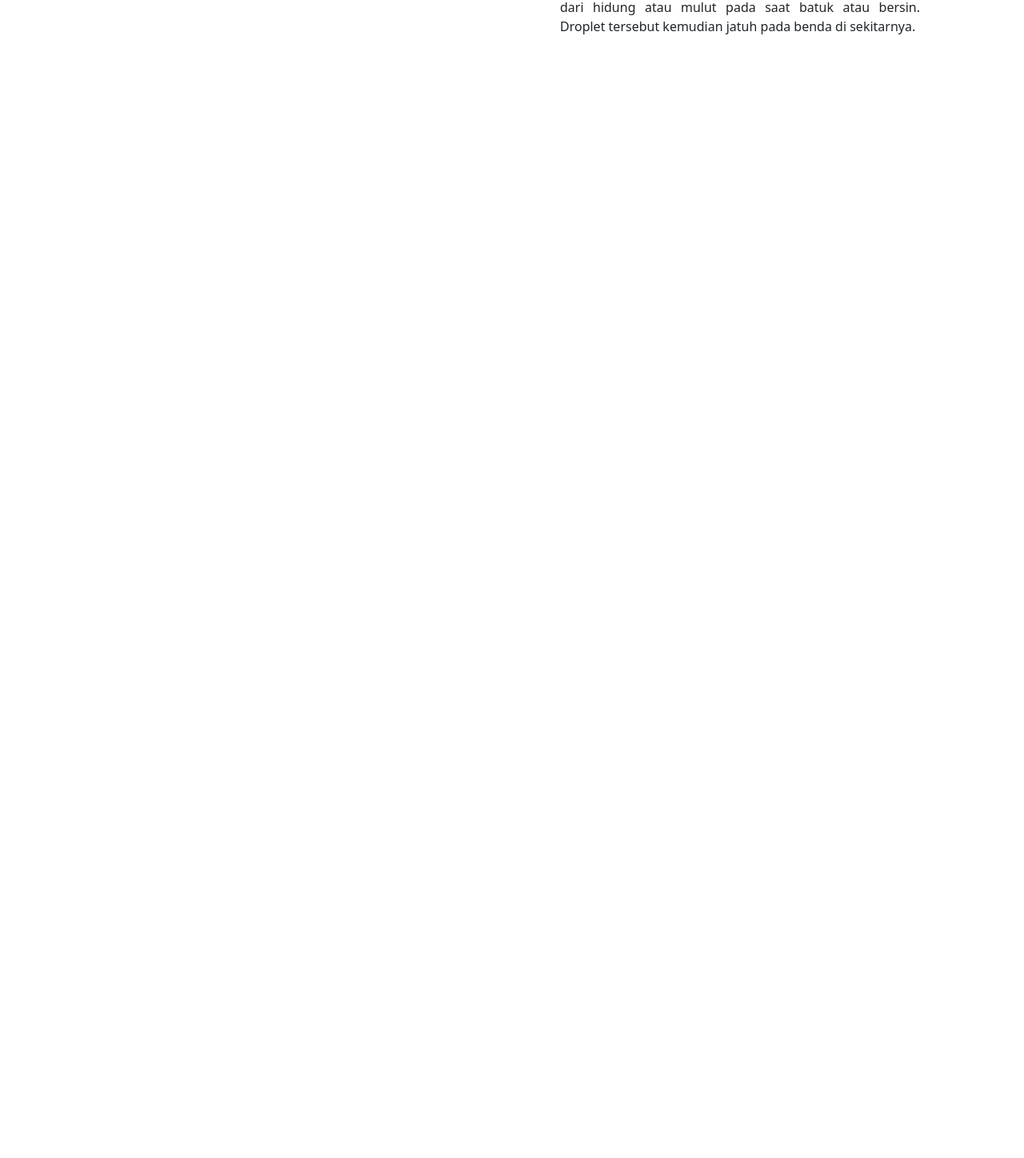
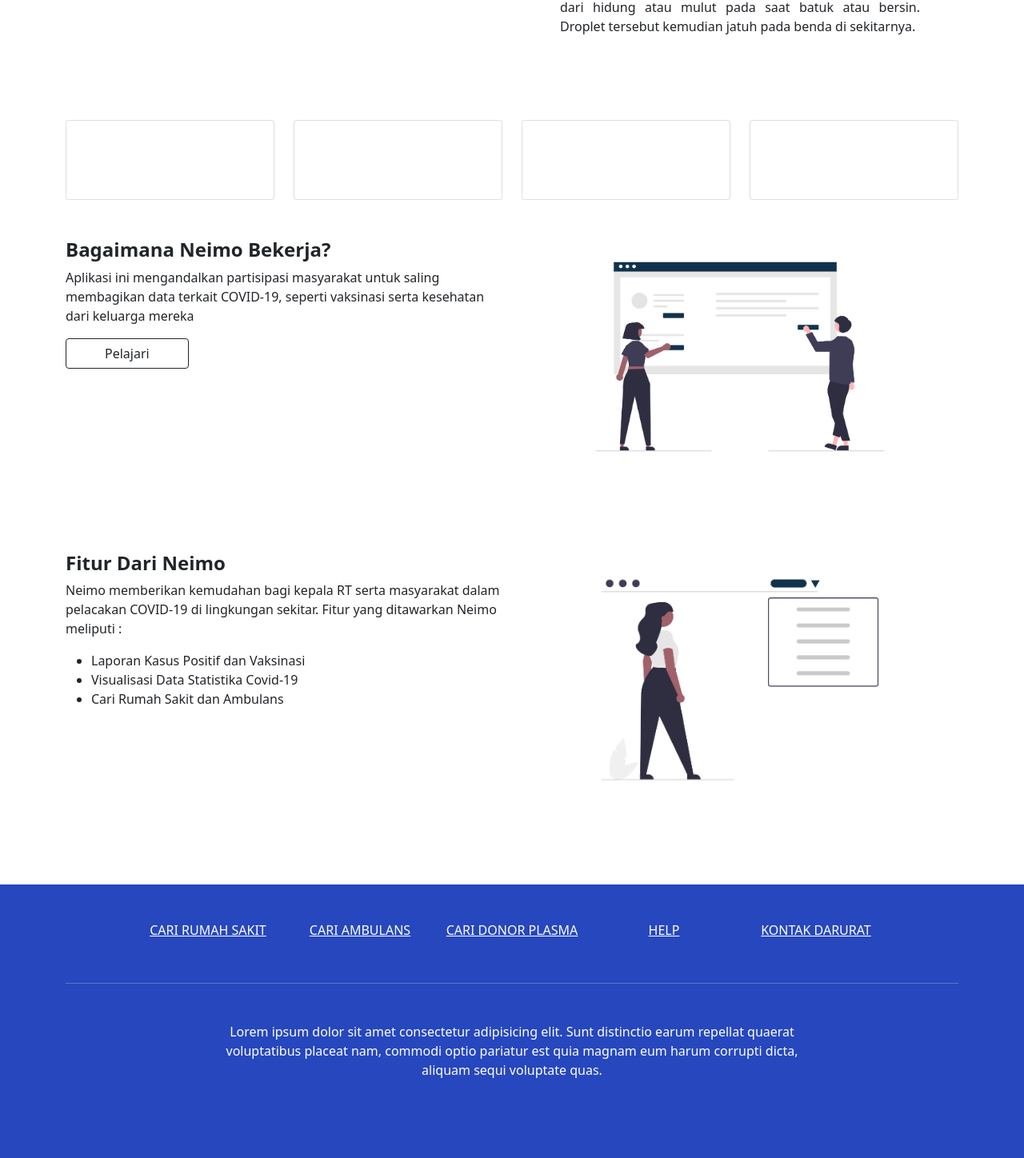
Before and after one commit to hafezdeldaffa/group-project-react, a React (Create React App) app: page / in a window 1280 px wide. Shown: the part 1462-2910 px from the top of the page at 80% size. Before the commit the page ends 1571 px from the top, so only its background shows below. Built offline with nearby package versions, Linux system fonts and the light colour scheme.

Commit message:
update LandingPage

```diff
--- a/src/container/LandingPage.jsx
+++ b/src/container/LandingPage.jsx
@@ -3,6 +3,10 @@
 import Navbar from '../components/Navbar';
 import ServiveInfo from '../components/ServiceInfo';
 import SymptomSection from '../components/SymptomSection';
+import IndonesiaCases from '../components/IndonesiaCases';
+import BusinessProcess from '../components/BusinessProcess';
+import Fitur from '../components/Fitur';
+import Footer from '../components/Footer';
 
 
 const LandingPage = () => {
@@ -12,6 +16,10 @@
             <ImageLanding/>
             <ServiveInfo/>
             <SymptomSection/>
+            <IndonesiaCases/>
+            <BusinessProcess/>
+            <Fitur/>
+            <Footer/>
         </React.Fragment>
     )
 }
```
